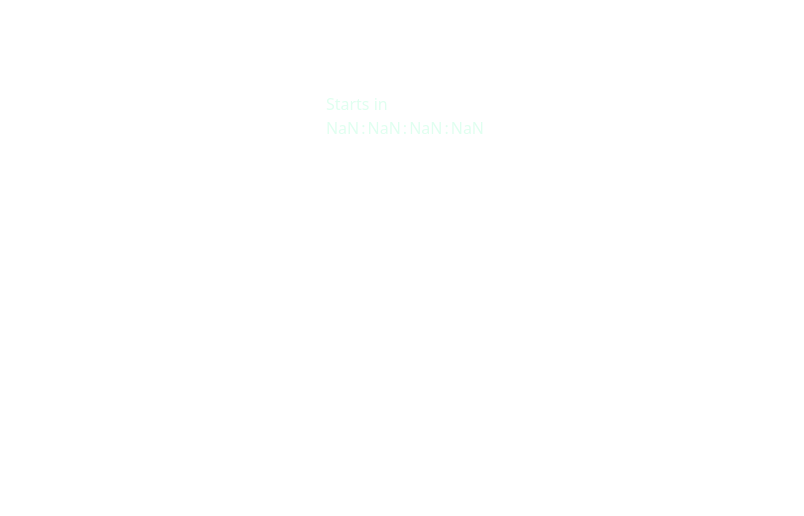
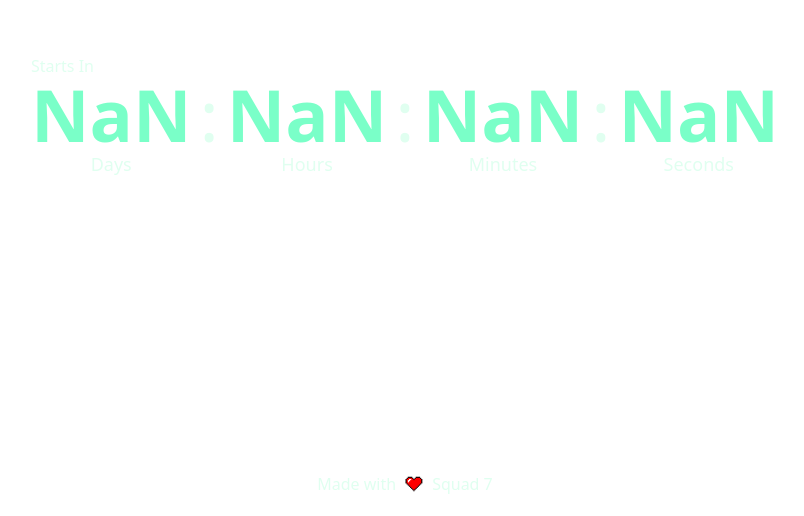
Before and after one commit to N-eeraj/aicod, a Svelte app: page / in a window 1280 px wide. Shown: the part 284-800 px from the top of the page, without its empty margins (235-1039 px from the left). Built offline with nearby package versions, Linux system fonts and the light colour scheme.

Commit message:
Code refactor

```diff
--- a/index.html
+++ b/index.html
@@ -3,6 +3,7 @@
   <head>
     <meta charset="UTF-8" />
     <meta name="viewport" content="width=device-width, initial-scale=1.0" />
+    <link rel="icon" href="https://iocod.com/favicon.png" sizes="any" />
     <title>
       AI-COD 2K25
     </title>
--- a/src/App.svelte
+++ b/src/App.svelte
@@ -1,5 +1,8 @@
 <script lang="ts">
-  import Counter from "./Counter.svelte"
+  import StartsIn from "./components/StartsIn.svelte"
+  import EndsIn from "./components/EndsIn.svelte"
+  import Completed from "./components/Completed.svelte"
+  import Footer from "./components/Footer.svelte"
 
   const startTime = import.meta.env.VITE_START_DATETIME
   const duration = import.meta.env.VITE_DURATION_HOURS
@@ -17,23 +20,16 @@
 </script>
 
 <main class="flex justify-center items-center h-svh">
-{#if !hasStarted}
-	<p>
-    Starts in
-    <Counter
-      end={startTimestamp}
-      start={now} />
-  </p>
-{:else if !hasEnded}
-	<p>
-    Ends in
-    <Counter
-      end={endTimestamp}
-      start={now} />
-  </p>
-{:else}
-  <p>
-    Done
-  </p>
-{/if}
+  {#if !hasStarted}
+    <StartsIn
+      now={now}
+      startTimestamp={startTimestamp} />
+  {:else if !hasEnded}
+    <EndsIn
+      now={now}
+      endTimestamp={endTimestamp} />
+  {:else}
+    <Completed />
+  {/if}
+  <Footer />
 </main>
--- a/src/Counter.svelte
+++ /dev/null
@@ -1,34 +0,0 @@
-<script lang="ts">
-  let { end, start } = $props()
-
-  const timeToEnd = $derived.by(() => {
-    const timeLeftMs = end - start
-    let timeLeft = timeLeftMs / 1000
-    const dd = String(Math.floor(timeLeft / 86400)).padStart(2, "0")
-    timeLeft -= Number(dd) * 86400
-    const hh = String(Math.floor(timeLeft / 3600)).padStart(2, "0")
-    timeLeft -= Number(hh) * 3600
-    const mm = String(Math.floor(timeLeft / 60)).padStart(2, "0")
-    timeLeft -= Number(mm) * 60
-    const ss = String(Math.floor(timeLeft)).padStart(2, "0")
-    return { dd, hh, mm, ss }
-  })
-</script>
-
-<div class="flex gap-x-0.5">
-  <span>
-    {timeToEnd.dd}
-  </span>
-  :
-  <span>
-    {timeToEnd.hh}
-  </span>
-  :
-  <span>
-    {timeToEnd.mm}
-  </span>
-  :
-  <span>
-    {timeToEnd.ss}
-  </span>
-</div>
--- /dev/null
+++ b/src/components/Completed.svelte
@@ -0,0 +1,3 @@
+<div>
+  Completed Hackathon
+</div>
--- /dev/null
+++ b/src/components/Counter/Container.svelte
@@ -0,0 +1,8 @@
+<script lang="ts">
+  let { title, children } = $props()
+</script>
+
+<div class="flex flex-col">
+  {title}
+  {@render children()}
+</div>
--- /dev/null
+++ b/src/components/Counter/Digit.svelte
@@ -0,0 +1,15 @@
+<script lang="ts">
+  let {
+    counter,
+    label,
+  } = $props()
+</script>
+
+<div class="flex flex-col items-center">
+  <strong class="text-primary">
+    {String(counter).padStart(2, "0")}
+  </strong>
+  <span class="text-lg">
+    {label}
+  </span>
+</div>
--- /dev/null
+++ b/src/components/Counter/index.svelte
@@ -0,0 +1,36 @@
+<script lang="ts">
+  import Digit from "./Digit.svelte"
+
+  let { end, start } = $props()
+
+  const { dd, hh, mm, ss } = $derived.by(() => {
+    const timeLeftMs = end - start
+    let timeLeft = timeLeftMs / 1000
+    const dd = Math.floor(timeLeft / 86400)
+    timeLeft -= Number(dd) * 86400
+    const hh = Math.floor(timeLeft / 3600)
+    timeLeft -= Number(hh) * 3600
+    const mm = Math.floor(timeLeft / 60)
+    timeLeft -= Number(mm) * 60
+    const ss = Math.floor(timeLeft)
+    return { dd, hh, mm, ss }
+  })
+</script>
+
+<div class="flex gap-x-2 text-5xl md:text-7xl">
+  <Digit
+    counter={dd}
+    label="Days" />
+  :
+  <Digit
+    counter={hh}
+    label="Hours" />
+  :
+  <Digit
+    counter={mm}
+    label="Minutes" />
+  :
+  <Digit
+    counter={ss}
+    label="Seconds" />
+</div>
--- /dev/null
+++ b/src/components/EndsIn.svelte
@@ -0,0 +1,15 @@
+<script lang="ts">
+  import Container from "./Counter/Container.svelte"
+  import Counter from "./Counter/index.svelte"
+
+  let {
+    now,
+    endTimestamp,
+  } = $props()
+</script>
+
+<Container title="Ends In">
+  <Counter
+    end={endTimestamp}
+    start={now} />
+</Container>
--- /dev/null
+++ b/src/components/Footer.svelte
@@ -0,0 +1,12 @@
+<footer class="fixed bottom-0 flex justify-center items-center gap-x-2 w-full h-16 p-3">
+  <span>
+    Made with
+  </span>
+  <img
+    src="/heart.webp"
+    alt="heart"
+    class="size-5" />
+  <span>
+    Squad 7
+  </span>
+</footer>
--- /dev/null
+++ b/src/components/StartsIn.svelte
@@ -0,0 +1,15 @@
+<script lang="ts">
+  import Container from "./Counter/Container.svelte"
+  import Counter from "./Counter/index.svelte"
+
+  let {
+    now,
+    startTimestamp,
+  } = $props()
+</script>
+
+<Container title="Starts In">
+  <Counter
+    end={startTimestamp}
+    start={now} />
+</Container>
--- a/svelte.config.js
+++ b/svelte.config.js
@@ -1,4 +1,4 @@
-import { vitePreprocess } from '@sveltejs/vite-plugin-svelte'
+import { vitePreprocess } from "@sveltejs/vite-plugin-svelte"
 
 export default {
   // Consult https://svelte.dev/docs#compile-time-svelte-preprocess
```
Also changed, not shown: public/heart.webp (added), 1 other file (tests, documents, lock files or other folders).
